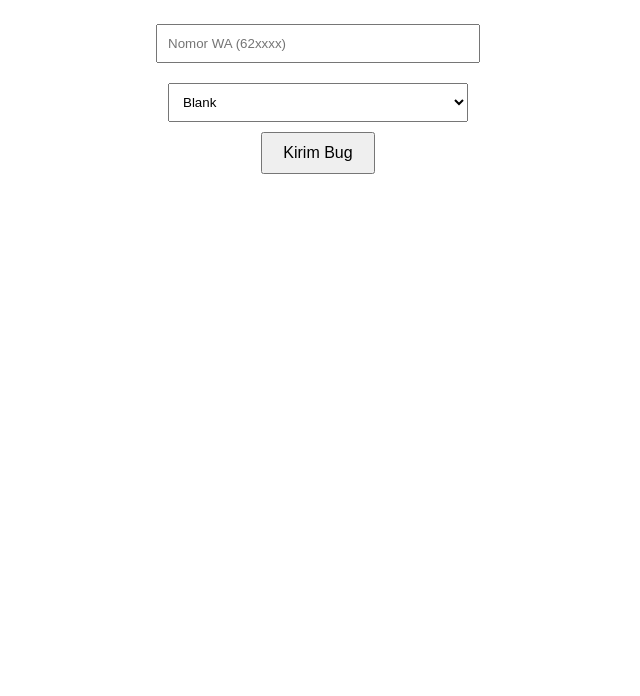
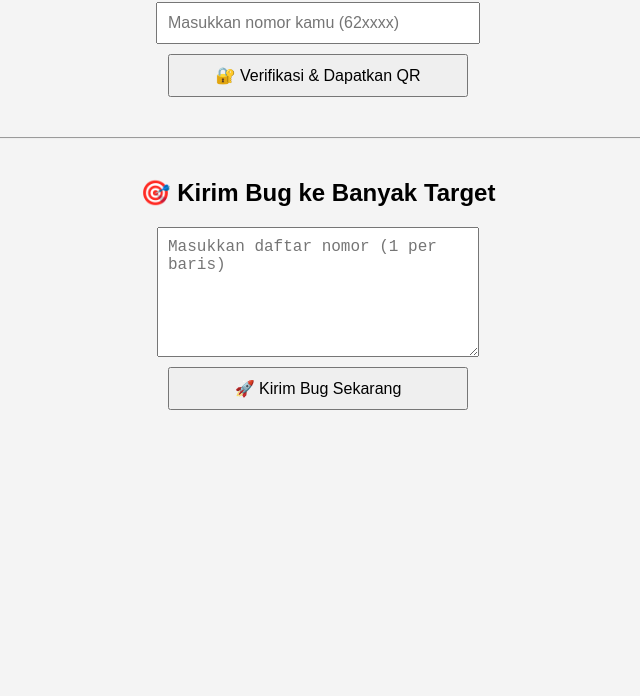
Before and after one commit to BabyCpanel/Baby, a plain HTML site: page index.html in a window 1280 px wide. Shown: the part 104-800 px from the top of the page, without its empty margins (322-962 px from the left). Drawn offline with Linux system fonts and the light colour scheme.

Commit message:
index.html

```diff
--- a/index.html
+++ b/index.html
@@ -1,41 +1,84 @@
 <!DOCTYPE html>
 <html lang="id">
 <head>
-  <meta charset="UTF-8" />
-  <title>WhatsApp Bug Sender</title>
+  <meta charset="UTF-8">
+  <title>WA Bug Sender Panel</title>
   <style>
-    body { font-family: sans-serif; text-align: center; padding: 30px; }
-    textarea, input, select { width: 300px; margin: 10px; padding: 10px; }
-    button { padding: 10px 20px; font-size: 16px; cursor: pointer; }
+    body {
+      font-family: sans-serif;
+      background-color: #f4f4f4;
+      padding: 30px;
+      text-align: center;
+    }
+    input, textarea, button {
+      width: 300px;
+      padding: 10px;
+      margin: 10px auto;
+      display: block;
+      font-size: 16px;
+    }
+    #qrBox {
+      margin-top: 20px;
+      display: none;
+    }
+    img {
+      border: 1px solid #ccc;
+      padding: 10px;
+      background: white;
+    }
   </style>
 </head>
 <body>
-  <h1>WA Bug Sender (Unicode)</h1>
-  <form id="form">
-    <input type="text" id="number" placeholder="Nomor WA (62xxxx)" required /><br />
-    <select id="bugtype">
-      <option value="blank">Blank</option>
-      <option value="ui_delay">UI Delay</option>
-      <option value="crash">Crash</option>
-      <option value="all_combined">ALL (Paling Berat)</option>
-    </select><br />
-    <button type="submit">Kirim Bug</button>
-  </form>
-  <div id="status"></div>
+
+  <h2>📱 Verifikasi Nomor WhatsApp Kamu</h2>
+  <input id="sender" type="text" placeholder="Masukkan nomor kamu (62xxxx)">
+  <button onclick="verifikasi()">🔐 Verifikasi & Dapatkan QR</button>
+
+  <div id="qrBox">
+    <h3>Scan QR Code Ini dari WhatsApp Kamu</h3>
+    <img id="qrImage" src="" width="300">
+  </div>
+
+  <hr style="margin: 40px 0">
+
+  <h2>🎯 Kirim Bug ke Banyak Target</h2>
+  <textarea id="targets" rows="6" placeholder="Masukkan daftar nomor (1 per baris)"></textarea>
+  <button onclick="kirimBug()">🚀 Kirim Bug Sekarang</button>
 
   <script>
-    document.getElementById('form').addEventListener('submit', async (e) => {
-      e.preventDefault();
-      const number = document.getElementById('number').value;
-      const bugtype = document.getElementById('bugtype').value;
-      const res = await fetch('/api/send', {
+    async function verifikasi() {
+      const sender = document.getElementById("sender").value.trim();
+      if (!sender) return alert("Masukkan nomor kamu dulu!");
+
+      const res = await fetch(`/api/verify.js?sender=${sender}`);
+      const data = await res.json();
+
+      if (data.qr) {
+        document.getElementById("qrImage").src = data.qr;
+        document.getElementById("qrBox").style.display = "block";
+        alert("QR Code berhasil dibuat! Scan sekarang!");
+      } else {
+        alert("Gagal verifikasi: " + (data.error || "Unknown Error"));
+      }
+    }
+
+    async function kirimBug() {
+      const sender = document.getElementById("sender").value.trim();
+      const targets = document.getElementById("targets").value.trim().split('\n').filter(x => x);
+
+      if (!sender || targets.length === 0) {
+        return alert("Isi nomor pengirim dan minimal 1 target!");
+      }
+
+      const res = await fetch('/api/sendbug.js', {
         method: 'POST',
-        headers: { 'Content-Type': 'application/json' },
-        body: JSON.stringify({ number, bugtype })
+        headers: { "Content-Type": "application/json" },
+        body: JSON.stringify({ sender, targets })
       });
+
       const data = await res.json();
-      document.getElementById('status').innerText = data.message;
-    });
+      alert(data.message || "Selesai!");
+    }
   </script>
 </body>
 </html>
```
